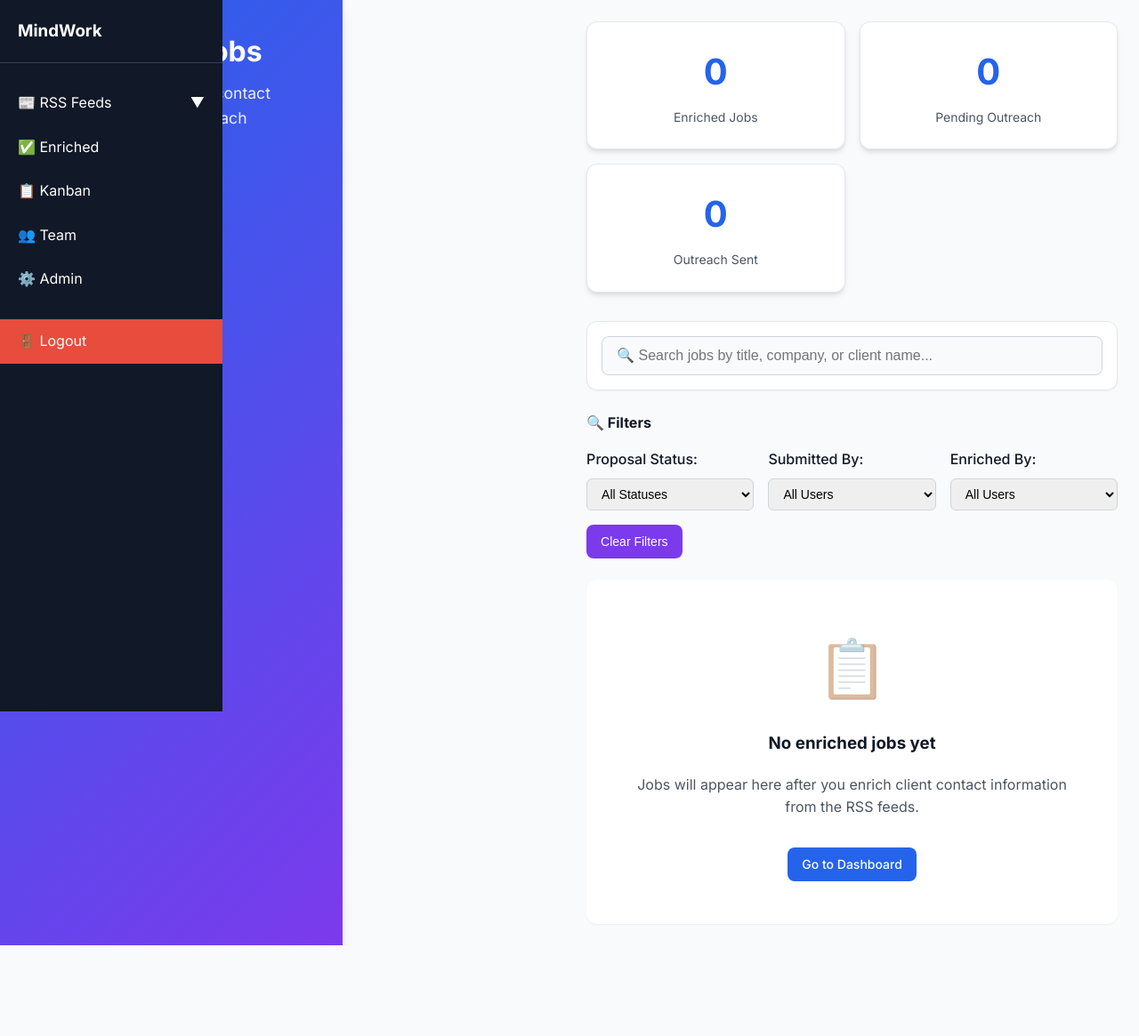
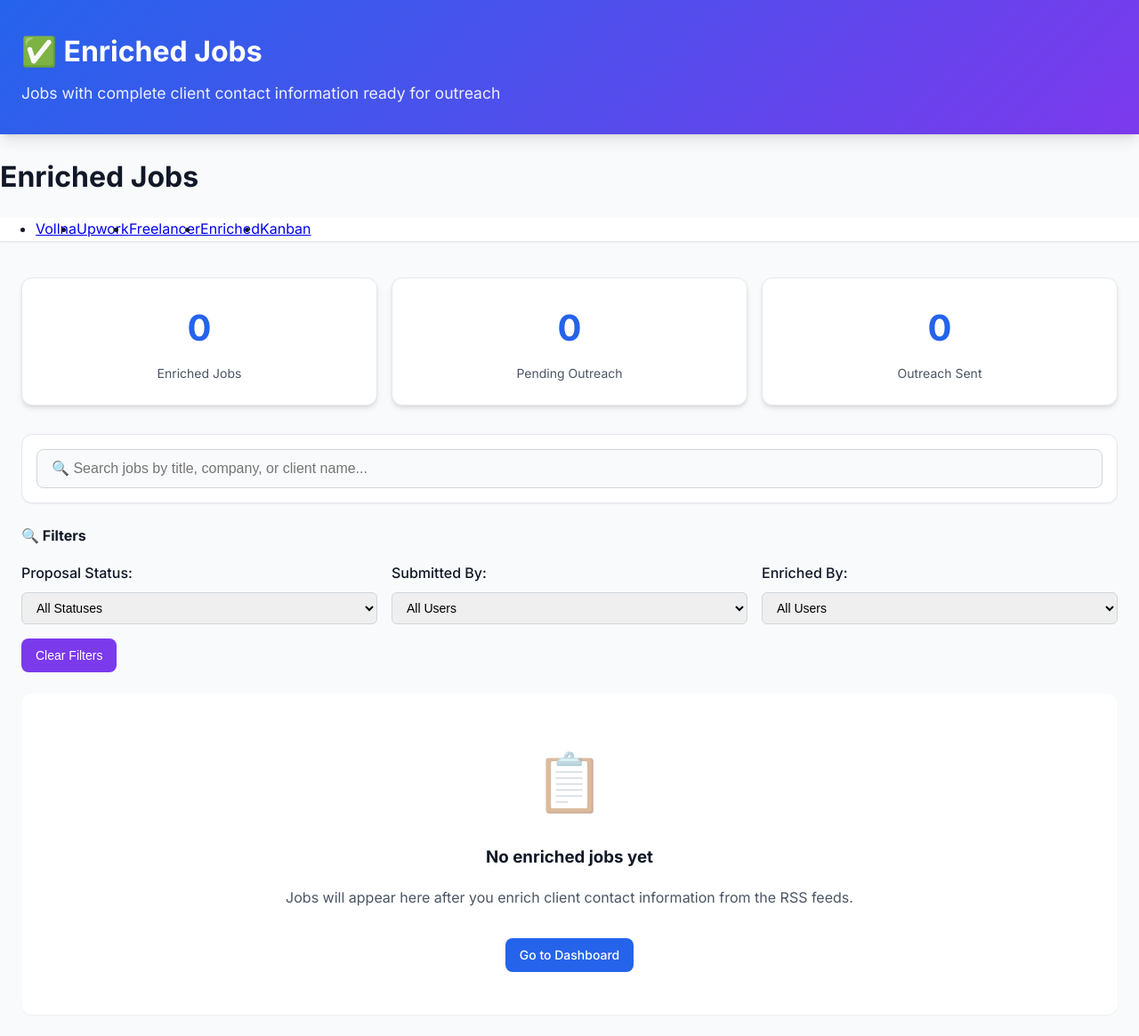
Before and after one commit to mady202220/MindWork, a Flask app: page /enriched-jobs in a window 1280 px wide. Shown: the whole page at 89% size. Before the commit the page ends 1063 px from the top, so only its background shows below. Run offline with Flask 3, Linux system fonts and the light colour scheme; the visitor is signed in with stand-in values (Sample User, id 1); data that the repository does not hold is empty; some libraries are stand-ins or nearby versions.

Commit message:
Revert sidebar navigation to top tabs layout

```diff
--- a/templates/enriched_jobs.html
+++ b/templates/enriched_jobs.html
@@ -181,30 +181,28 @@
         <p>Jobs with complete client contact information ready for outreach</p>
     </div>
 
-    <div class="sidebar">
-        <div class="sidebar-header">
-            <h3>MindWork</h3>
-        </div>
-        <div class="sidebar-menu">
-            <div class="menu-item">
-                <div class="menu-header" onclick="toggleSubmenu('rss-submenu')">
-                    <span>📰 RSS Feeds</span>
-                    <span class="arrow" id="rss-arrow">▼</span>
-                </div>
-                <div class="submenu" id="rss-submenu">
-                    <a href="/rss/1" class="submenu-item">Web Development</a>
-                    <a href="/rss/2" class="submenu-item">Manual Jobs</a>
-                </div>
-            </div>
-            <a href="/enriched-jobs" class="menu-item active">✅ Enriched</a>
-            <a href="/kanban" class="menu-item">📋 Kanban</a>
-            <a href="/team-management" class="menu-item">👥 Team</a>
-            <a href="/admin" class="menu-item">⚙️ Admin</a>
-            <a href="/logout" class="menu-item logout">🚪 Logout</a>
-        </div>
-    </div>
+    <div class="container-fluid">
 
-    <div class="main-content">
+        <h1>Enriched Jobs</h1>
+
+        <!-- Navigation Tabs -->
+        <ul class="nav nav-tabs mb-3">
+            <li class="nav-item">
+                <a class="nav-link" href="{{ url_for('rss_jobs') }}?feed=vollna">Vollna</a>
+            </li>
+            <li class="nav-item">
+                <a class="nav-link" href="{{ url_for('rss_jobs') }}?feed=upwork">Upwork</a>
+            </li>
+            <li class="nav-item">
+                <a class="nav-link" href="{{ url_for('rss_jobs') }}?feed=freelancer">Freelancer</a>
+            </li>
+            <li class="nav-item">
+                <a class="nav-link active" href="{{ url_for('enriched_jobs') }}">Enriched</a>
+            </li>
+            <li class="nav-item">
+                <a class="nav-link" href="{{ url_for('kanban') }}">Kanban</a>
+            </li>
+        </ul>
 
         <div class="container">
         <div class="stats-grid">
@@ -405,35 +403,7 @@
         </div>
     </div>
 
-    <style>
-        body { margin: 0; display: flex; }
-        .sidebar { width: 250px; background: var(--gray-900); color: white; height: 100vh; position: fixed; }
-        .sidebar-header { padding: 20px; border-bottom: 1px solid var(--gray-700); }
-        .sidebar-header h3 { margin: 0; color: white; }
-        .sidebar-menu { padding: 20px 0; }
-        .menu-item { display: block; padding: 12px 20px; color: white; text-decoration: none; border: none; background: none; width: 100%; text-align: left; cursor: pointer; }
-        .menu-item:hover { background: var(--gray-700); }
-        .menu-item.active { background: var(--primary); }
-        .menu-item.logout { background: #e74c3c; margin-top: 20px; }
-        .menu-header { display: flex; justify-content: space-between; align-items: center; }
-        .submenu { display: none; padding-left: 20px; }
-        .submenu.open { display: block; }
-        .submenu-item { display: block; padding: 8px 0; color: var(--gray-300); text-decoration: none; }
-        .submenu-item:hover { color: white; }
-        .submenu-item.active { color: var(--primary); font-weight: bold; }
-        .main-content { margin-left: 250px; width: calc(100% - 250px); }
-        .arrow { transition: transform 0.2s; }
-        .arrow.rotated { transform: rotate(180deg); }
-    </style>
 
-    <script>
-        function toggleSubmenu(id) {
-            const submenu = document.getElementById(id);
-            const arrow = document.getElementById(id.replace('-submenu', '-arrow'));
-            submenu.classList.toggle('open');
-            arrow.classList.toggle('rotated');
-        }
-    </script>
 
     <!-- WhatsApp Modal -->
     <div id="whatsappModal" style="display: none; position: fixed; top: 0; left: 0; width: 100%; height: 100%; background: rgba(0,0,0,0.5); z-index: 1000;">
```
Also changed, not shown: templates/kanban.html (+21 -52 lines), templates/rss_jobs.html (+24 -62 lines).
